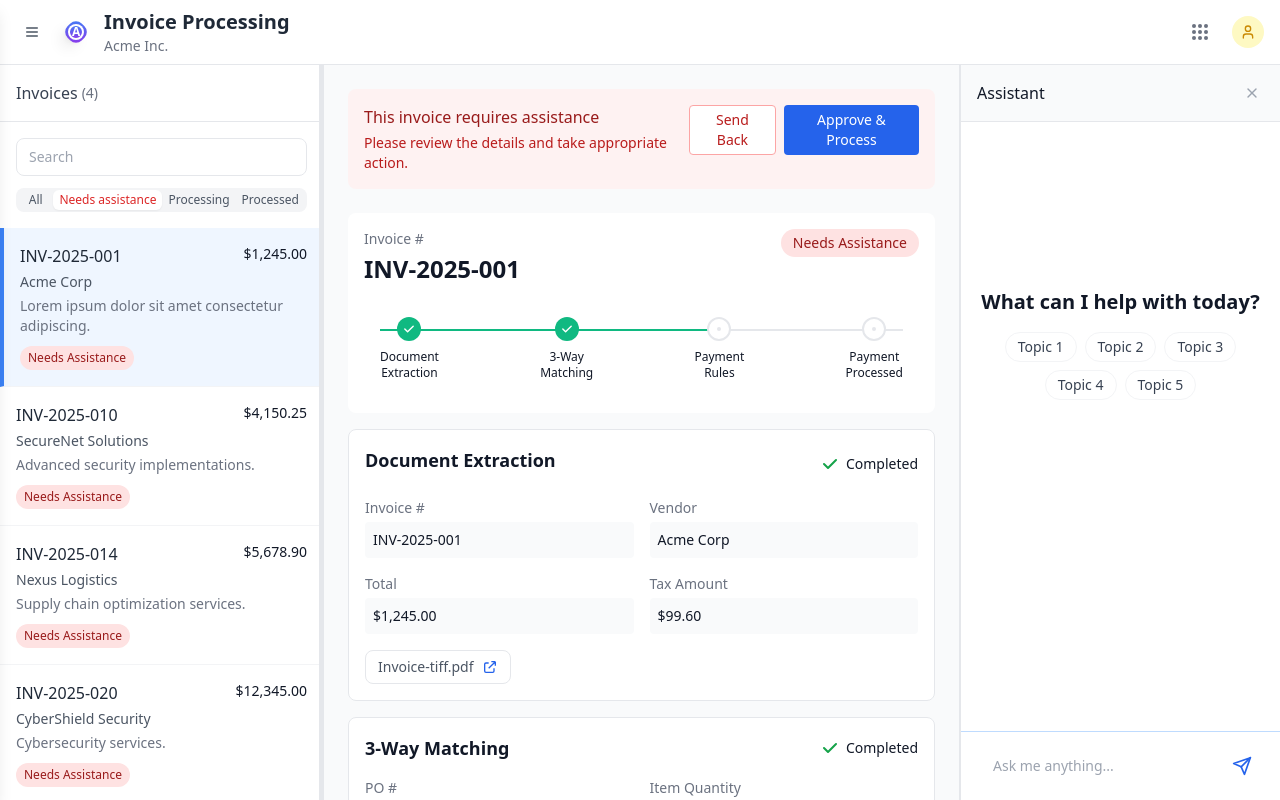
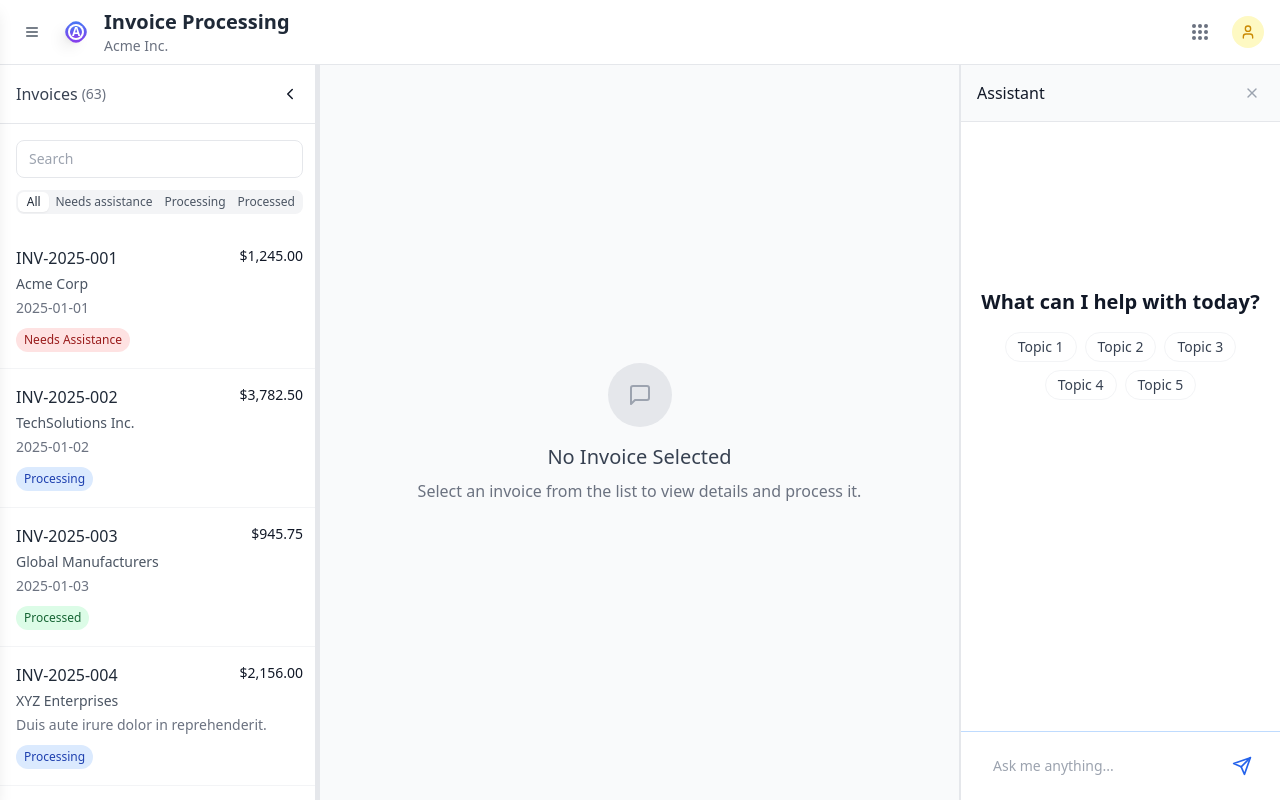
Before and after one commit to pencilmedia/invoice-processing-demo, a Next.js app: page / in a window 1280 px wide. Both pictures are taken after a click on the button "Sign In". Built offline with nearby package versions, Linux system fonts and the light colour scheme.

Commit message:
refactor: Clean up InvoiceProcessing component - Remove duplicate states, fix imports, improve filtering

```diff
--- a/src/components/InvoiceProcessing.tsx
+++ b/src/components/InvoiceProcessing.tsx
@@ -1,113 +1,9 @@
 import React, { useState, useEffect, useRef } from 'react';
 import { Eye, EyeOff, Menu, User, X, MessageSquare, ChevronRight, ChevronLeft } from 'lucide-react';
-
-interface Invoice {
-  id: string;
-  company: string;
-  amount: string;
-  date: string;
-  status: 'pending' | 'processing' | 'processed' | 'needs-assistance';
-}
-
-interface ChatMessage {
-  type: 'user' | 'assistant';
-  text: string;
-}
-
-// Move PdfViewerDialog outside the main component
-const PdfViewerDialog = ({ isOpen, onClose }: { isOpen: boolean; onClose: () => void }) => {
-  if (!isOpen) return null;
-
-  return (
-    <div className="fixed inset-0 z-50">
-      {/* Scrim/Overlay */}
-      <div className="absolute inset-0 bg-black/50 transition-opacity duration-[1500ms]" onClick={onClose} />
-
-      {/* Dialog */}
-      <div className="absolute inset-4 bg-white rounded-lg shadow-xl flex flex-col transition-all duration-[1500ms]">
-        {/* Header - Fixed */}
-        <div className="flex items-center justify-between p-4 border-b border-gray-200">
-          <h2 className="text-lg font-medium text-gray-900">Invoice-tiff.pdf</h2>
-          <button
-            onClick={onClose}
-            className="text-gray-400 hover:text-gray-500 focus:outline-none focus:ring-2 focus:ring-blue-500 focus:ring-offset-2"
-          >
-            <X size={20} />
-          </button>
-        </div>
-
-        {/* Content - Scrollable */}
-        <div className="flex-1 min-h-0">
-          <div className="flex h-full">
-            {/* Left side - PDF pages */}
-            <div className="w-72 flex flex-col bg-gray-50 border-r border-gray-200">
-              <h3 className="text-sm font-medium text-gray-900 p-4 border-b border-gray-200">Pages (12)</h3>
-              <div className="flex-1 overflow-y-auto">
-                <div className="space-y-2 p-4">
-                  {[...Array(12)].map((_, i) => (
-                    <div key={i} className="aspect-[3/4] bg-white rounded-lg flex items-center justify-center">
-                      <svg className="w-8 h-8 text-gray-400" viewBox="0 0 24 24" fill="none" stroke="currentColor">
-                        <path d="M4 16l4.586-4.586a2 2 0 012.828 0L16 16m-2-2l1.586-1.586a2 2 0 012.828 0L20 14m-6-6h.01M6 20h12a2 2 0 002-2V6a2 2 0 00-2-2H6a2 2 0 00-2 2v12a2 2 0 002 2z" strokeWidth="2" strokeLinecap="round" strokeLinejoin="round"/>
-                      </svg>
-                    </div>
-                  ))}
-                </div>
-              </div>
-            </div>
-
-            {/* Center - Main PDF view */}
-            <div className="flex-1 flex flex-col min-w-0">
-              <div className="flex-1 overflow-y-auto p-6">
-                <div className="h-full bg-gray-100 rounded-lg flex items-center justify-center">
-                  <svg className="w-24 h-24 text-gray-400" viewBox="0 0 24 24" fill="none" stroke="currentColor">
-                    <path d="M4 16l4.586-4.586a2 2 0 012.828 0L16 16m-2-2l1.586-1.586a2 2 0 012.828 0L20 14m-6-6h.01M6 20h12a2 2 0 002-2V6a2 2 0 00-2-2H6a2 2 0 00-2 2v12a2 2 0 002 2z" strokeWidth="2" strokeLinecap="round" strokeLinejoin="round"/>
-                  </svg>
-                </div>
-              </div>
-            </div>
-
-            {/* Right side - Extracted fields */}
-            <div className="w-80 flex flex-col bg-gray-50 border-l border-gray-200">
-              <h3 className="text-sm font-medium text-gray-900 p-4 border-b border-gray-200">Extracted form fields</h3>
-              <div className="flex-1 overflow-y-auto">
-                <div className="p-4">
-                  {[1, 2, 3].map((section) => (
-                    <div key={section} className="mb-6">
-                      <div className="flex items-center justify-between mb-2">
-                        <h3 className="text-sm font-medium text-gray-900">Section Name</h3>
-                        <button className="text-gray-400 hover:text-gray-500">
-                          <svg className="w-4 h-4" viewBox="0 0 20 20" fill="currentColor">
-                            <path d="M13.586 3.586a2 2 0 112.828 2.828l-.793.793-2.828-2.828.793-.793zM11.379 5.793L3 14.172V17h2.828l8.38-8.379-2.83-2.828z" />
-                          </svg>
-                        </button>
-                      </div>
-                      <div className="space-y-3">
-                        <div>
-                          <div className="text-sm text-gray-500 mb-1">PO Number</div>
-                          <div className="bg-white rounded p-2 text-sm">field value</div>
-                        </div>
-                        <div>
-                          <div className="text-sm text-gray-500 mb-1">Item Quantity</div>
-                          <div className="bg-white rounded p-2 text-sm">field value</div>
-                        </div>
-                        <div>
-                          <div className="text-sm text-gray-500 mb-1">Total Price</div>
-                          <div className="bg-white rounded p-2 text-sm">field value</div>
-                        </div>
-                      </div>
-                    </div>
-                  ))}
-                </div>
-              </div>
-            </div>
-          </div>
-        </div>
-      </div>
-    </div>
-  );
-};
-
-const InvoiceProcessing = () => {
+import { Invoice, ChatMessage } from '../types/invoice';
+import PdfViewerDialog from './PdfViewerDialog';
+
+const InvoiceProcessing: React.FC = () => {
   // Authentication state
   const [email, setEmail] = useState('');
   const [password, setPassword] = useState('');
@@ -120,21 +16,21 @@ const InvoiceProcessing = () => {
       id: 'INV-2025-001',
       company: 'Acme Corp',
       amount: '$1,245.00',
-      date: 'Lorem ipsum dolor sit amet consectetur adipiscing.',
+      date: '2025-01-01',
       status: 'needs-assistance'
     },
     {
       id: 'INV-2025-002',
       company: 'TechSolutions Inc.',
       amount: '$3,782.50',
-      date: 'Vestibulum ante ipsum primis in faucibus orci luctus.',
+      date: '2025-01-02',
       status: 'processing'
     },
     {
       id: 'INV-2025-003',
       company: 'Global Manufacturers',
       amount: '$945.75',
-      date: 'Sed do eiusmod tempor. Ut labore et dolore magna aliqua.',
+      date: '2025-01-03',
       status: 'processed'
     },
     {
@@ -560,11 +456,11 @@ const InvoiceProcessing = () => {
   ];
 
   // App state
-  const [selectedInvoice, setSelectedInvoice] = useState<Invoice>(invoices.find(inv => inv.status === 'needs-assistance') || invoices[0]);
+  const [selectedInvoice, setSelectedInvoice] = useState<Invoice | null>(null);
   const [isChatOpen, setIsChatOpen] = useState(false);
   const [windowWidth, setWindowWidth] = useState(1200); // Default value that matches server
   const [isLeftPaneCollapsed, setIsLeftPaneCollapsed] = useState(false);
-  const [leftPaneWidth, setLeftPaneWidth] = useState(324);
+  const [leftPaneWidth, setLeftPaneWidth] = useState(320);
   const [isResizing, setIsResizing] = useState(false);
   const [isNarrowView, setIsNarrowView] = useState(false);
   const [isMenuOpen, setIsMenuOpen] = useState(false);
@@ -582,7 +478,7 @@ const InvoiceProcessing = () => {
 
   // Add new states for search and filter
   const [searchQuery, setSearchQuery] = useState('');
-  const [activeFilter, setActiveFilter] = useState('needs-assistance');
+  const [activeFilter, setActiveFilter] = useState('all');
 
   // Refs
   const resizeRef = useRef<HTMLDivElement>(null);
@@ -1302,18 +1198,10 @@ const InvoiceProcessing = () => {
 
   // Filter invoices based on search query and active filter
   const filteredInvoices = invoices.filter(invoice => {
-    const matchesSearch =
-      searchQuery === '' ||
+    const matchesSearch = !searchQuery ||
       invoice.id.toLowerCase().includes(searchQuery.toLowerCase()) ||
-      invoice.company.toLowerCase().includes(searchQuery.toLowerCase()) ||
-      invoice.amount.toLowerCase().includes(searchQuery.toLowerCase());
-
-    const matchesFilter =
-      activeFilter === 'all' ||
-      (activeFilter === 'needs-assistance' && invoice.status === 'needs-assistance') ||
-      (activeFilter === 'processing' && invoice.status === 'processing') ||
-      (activeFilter === 'processed' && invoice.status === 'processed');
-
+      invoice.company.toLowerCase().includes(searchQuery.toLowerCase());
+    const matchesFilter = activeFilter === 'all' || invoice.status === activeFilter;
     return matchesSearch && matchesFilter;
   });
 
@@ -1326,7 +1214,7 @@ const InvoiceProcessing = () => {
           ref={leftPaneRef}
           className={`relative border-r border-gray-200 flex flex-col ${
             isLeftPaneCollapsed ? 'w-10 bg-gray-100' : 'bg-white'
-          } ${isResizing ? '' : 'transition-all duration-[1500ms]'}`}
+        } ${isResizing ? '' : 'transition-all duration-200'}`}
           style={{
             width: isLeftPaneCollapsed ? '40px' : `${leftPaneWidth}px`,
             minWidth: isLeftPaneCollapsed ? '40px' : '150px',
@@ -1337,7 +1225,7 @@ const InvoiceProcessing = () => {
             <div className="p-2">
               <button
                 onClick={toggleLeftPane}
-                className="p-1 rounded hover:bg-blue-300 active:bg-blue-400 focus:outline-none focus:ring-2 focus:ring-blue-500 focus:ring-opacity-50 transition-colors duration-[1500ms]"
+                className="p-1 rounded hover:bg-blue-300 active:bg-blue-400 focus:outline-none focus:ring-2 focus:ring-blue-500 focus:ring-opacity-50 transition-colors duration-200"
               >
                 <ChevronRight size={18} />
               </button>
@@ -1349,11 +1237,12 @@ const InvoiceProcessing = () => {
                   <h2 className="font-medium text-gray-700 flex items-center">
                     Invoices <span className="text-sm text-gray-500 ml-1">({filteredInvoices.length})</span>
                   </h2>
-                <div className="md:hidden">
-                    <button onClick={toggleLeftPane} className="p-1 rounded hover:bg-blue-100 active:bg-blue-200 focus:outline-none focus:ring-2 focus:ring-blue-500 focus:ring-opacity-50 transition-colors duration-[1500ms]">
+                  <button
+                    onClick={toggleLeftPane}
+                    className="p-1 rounded hover:bg-blue-100 active:bg-blue-200 focus:outline-none focus:ring-2 focus:ring-blue-500 focus:ring-opacity-50 transition-colors duration-200"
+                  >
                     <ChevronLeft size={18} />
                   </button>
-                  </div>
                 </div>
               </div>
               <div className="overflow-y-auto flex-1">
@@ -1478,16 +1367,16 @@ const InvoiceProcessing = () => {
                     {/* Alert Banner with Buttons */}
                     {selectedInvoice.status === 'needs-assistance' && (
                       <div className="bg-red-50 rounded-lg p-4 mb-6">
-                        <div className="flex justify-between items-start">
-                          <div className="space-y-1">
-                            <p className="text-red-800">This invoice requires assistance</p>
-                            <p className="text-sm text-red-700">Please review the details and take appropriate action.</p>
+                        <div className="flex justify-between items-start gap-4">
+                          <div className="min-w-0 flex-shrink">
+                            <p className="text-red-800 truncate">This invoice requires assistance</p>
+                            <p className="text-sm text-red-700 line-clamp-2">Please review the details and take appropriate action.</p>
                           </div>
-                          <div className="flex space-x-2">
-                            <button className="px-3 py-1 text-sm bg-white text-red-700 border border-red-300 rounded hover:bg-red-50">
+                          <div className="flex gap-2 flex-nowrap flex-shrink-0">
+                            <button className="whitespace-nowrap px-3 py-1 text-sm bg-white text-red-700 border border-red-300 rounded hover:bg-red-50">
                               Send Back
                             </button>
-                            <button className="px-3 py-1 text-sm bg-blue-600 text-white rounded hover:bg-blue-700">
+                            <button className="whitespace-nowrap px-3 py-1 text-sm bg-blue-600 text-white rounded hover:bg-blue-700">
                               Approve & Process
                             </button>
                           </div>
```
